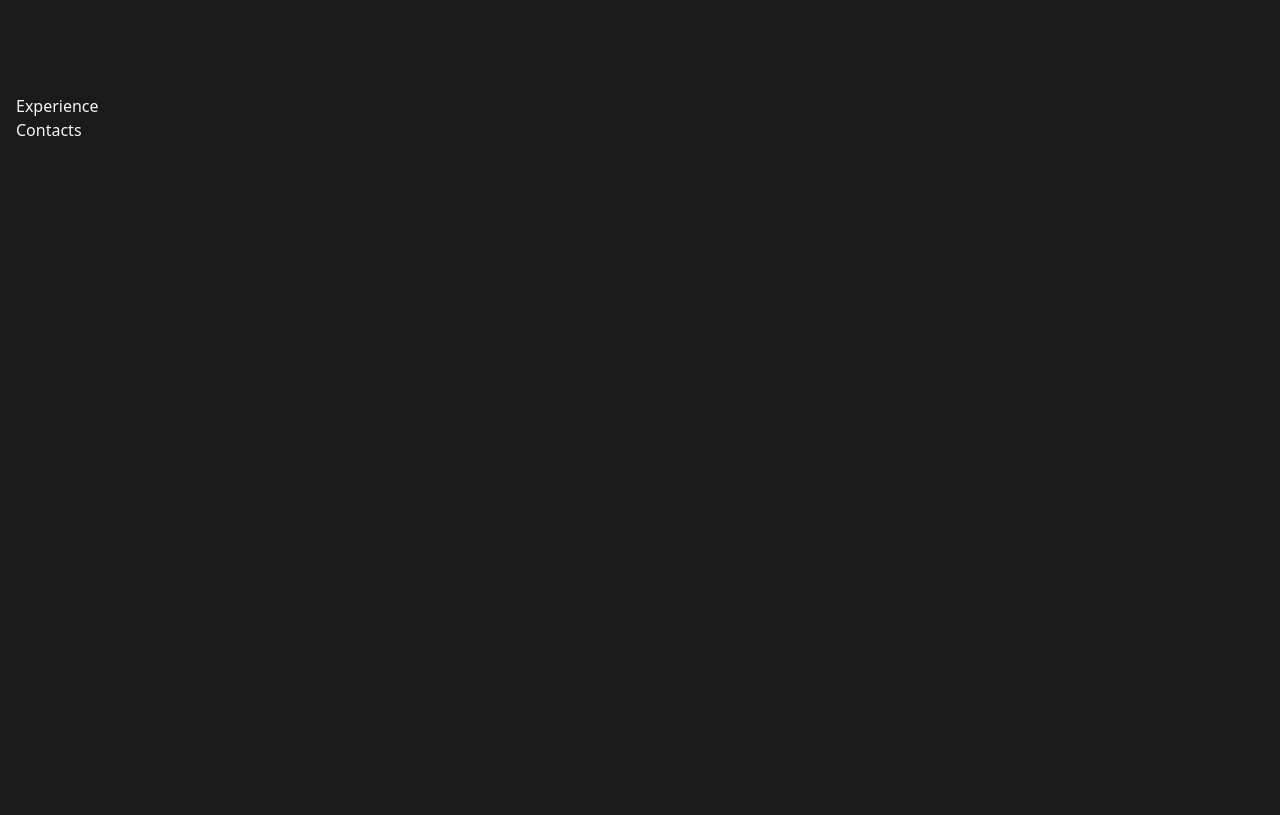
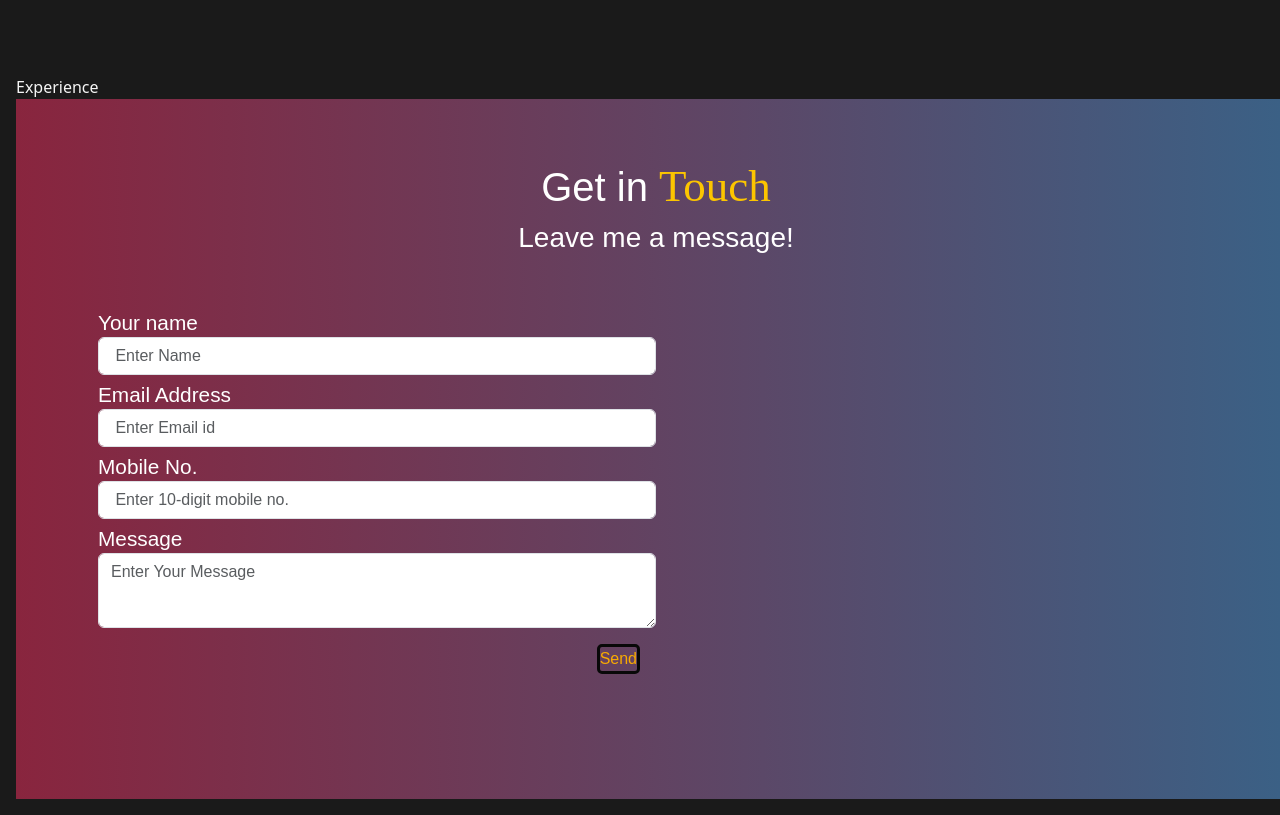
Before and after one commit to KioiJr/KioiJr_Portfilio, a React (Create React App) app: page / in a window 1280 px wide. Shown: the part 1852-2667 px from the top of the page. Before the commit the page ends 2010 px from the top, so only its background shows below. Built offline with nearby package versions, Linux system fonts and the light colour scheme.

Commit message:
Added Contact

```diff
--- a/src/App.css
+++ b/src/App.css
@@ -55,7 +55,8 @@ nav ul li{
 
  .header-wrapper{
   position: relative;
-  background:url(Header.jpg) no-repeat;
+  background:url(Header1.jpg) no-repeat center fixed;
+  width: auto;
   background-size: cover;
   height: 90vh;
  }
@@ -97,7 +98,7 @@ margin: 10px;
 }
  /* Typed Text */
  .main-typed-text{
-  color: orange;
+  color: rgb(255, 153, 0);
   font-size: 3rem;
  }
  .typed-text{
@@ -131,56 +132,69 @@ margin: 10px;
 }
 .post-heading h3{
   color: orange;
-}
-.slider{
-  display: flex;
-  width: auto;
-  height: 35rem;
-  border-radius: 10px;
-  overflow: hidden;
-}
-.slides{
-  width: 500%;
-  height: 500px;
-  display: flex;
-}
-.slides input{
-  display: none;
-}
-.slide{
-  width: 20%;
-  transition: 2s;
-}
-.slide img{
-  width: auto;
-  height: 50px;
+  font-size: 2rem;
+  font-weight: bold;
 }
 
-.auto-nav{
-  position: absolute;
-  display: flex;
-  width: 800px;
-  justify-content: center;
-  margin-top: 32rem;
+/*Contact sectiom*/
+.content-header{
+  font-family: 'Oleo Script', cursive;
+  color:#fcc500;
+  font-size: 45px;
 }
-.auto-nav div{
-  border: 2px solid #1efbba;
-  padding: 5px;
-  border-radius: 10px;
-  transition: 1s;
+
+.section-content{
+  text-align: center;
+
 }
-.auto-nav div:not(:last-child){
-  margin-left: 40px;
+#contact{
+
+    font-family: 'Teko', sans-serif;
+  padding-top: 60px;
+  width: 100%;
+  width: 100vw;
+  height: 700px;
+  background: #3a6186; /* fallback for old browsers */
+  background: -webkit-linear-gradient(to left, #3a6186 , #89253e); /* Chrome 10-25, Safari 5.1-6 */
+  background: linear-gradient(to left, #3a6186 , #89253e); /* W3C, IE 10+/ Edge, Firefox 16+, Chrome 26+, Opera 12+, Safari 7+ */
+    color : #fff;
 }
-#radio1:checked ~ .auto-nav .auto-btn1{
-  background: #40d3dc;
+.contact-section{
+  padding-top: 40px;
 }
-#radio2:checked ~ .auto-nav .auto-btn2{
-  background: #40d3dc;
+.contact-section .col-md-6{
+  width: 50%;
 }
-#radio3:checked ~ .auto-nav .auto-btn3{
-  background: #40d3dc;
+
+/* .form-line{
+  border-right: 1px solid #B29999;
+} */
+
+.form-group{
+  margin-top: 10px;
 }
-#radio4:checked ~ .auto-nav .auto-btn4{
-  background: #40d3dc;
+label{
+  font-size: 1.3em;
+  line-height: 1em;
+  font-weight: normal;
 }
+.form-control{
+  font-size: 1.3em;
+  color: #080808;
+}
+textarea.form-control {
+    height: 75px;
+}
+
+.submit {
+  text-decoration: none;
+  color: #f9ab00;
+  float: right;
+  border: solid #080808;
+  border-radius: 5px;
+  margin: 1rem;
+}
+
+.submit:hover{
+  color: bisque;
+}
--- a/src/Components/Contacts.js
+++ b/src/Components/Contacts.js
@@ -2,7 +2,46 @@ import React from 'react'
 
 const Contacts = () => {
   return (
-    <div id='contact'>Contacts</div>
+    <div id='contact'>
+      	<div class="section-content">
+				<h1 class="section-header">Get in <span class="content-header wow fadeIn " data-wow-delay="0.2s" data-wow-duration="2s"> Touch</span></h1>
+				<h3>Leave me a message!</h3>
+			</div>
+			<div class="contact-section">
+			<div class="container">
+				<form>
+					<div class="col-md-6 form-line">
+			  			<div class="form-group">
+			  				<label for="exampleInputUsername">Your name</label>
+					    	<input type="text" class="form-control" id="" placeholder=" Enter Name"/>
+				  		</div>
+				  		<div class="form-group">
+					    	<label for="exampleInputEmail">Email Address</label>
+					    	<input type="email" class="form-control" id="exampleInputEmail" placeholder=" Enter Email id"/>
+					  	</div>
+					  	<div class="form-group">
+					    	<label for="telephone">Mobile No.</label>
+					    	<input type="tel" class="form-control" id="telephone" placeholder=" Enter 10-digit mobile no."/>
+			  			</div>
+			  		</div>
+			  		<div class="col-md-6">
+			  			<div class="form-group">
+			  				<label for ="description"> Message</label>
+			  			 	<textarea  class="form-control" id="description" placeholder="Enter Your Message"></textarea>
+			  			</div>
+			  			<div>
+
+			  				{/* <button type="button" class="btn btn-default submit"><i class="fa fa-paper-plane" aria-hidden="true"></i>  Send Message</button>
+			  			</div> */}
+              <div className="nav-item">
+                  <a className="submit" href="">Send</a>
+                </div>
+			  			</div>
+					</div>
+				</form>
+			</div>
+    </div>
+    </div>
   )
 }
 
```
